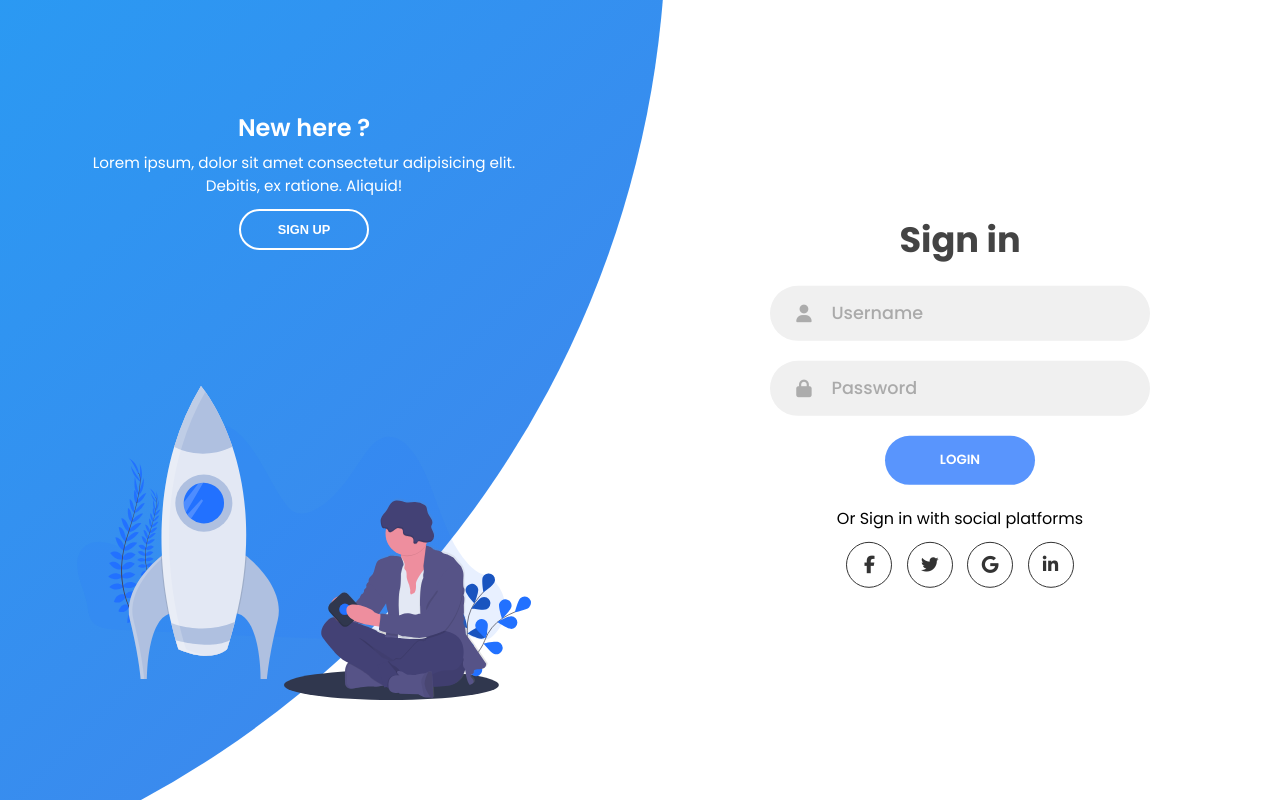
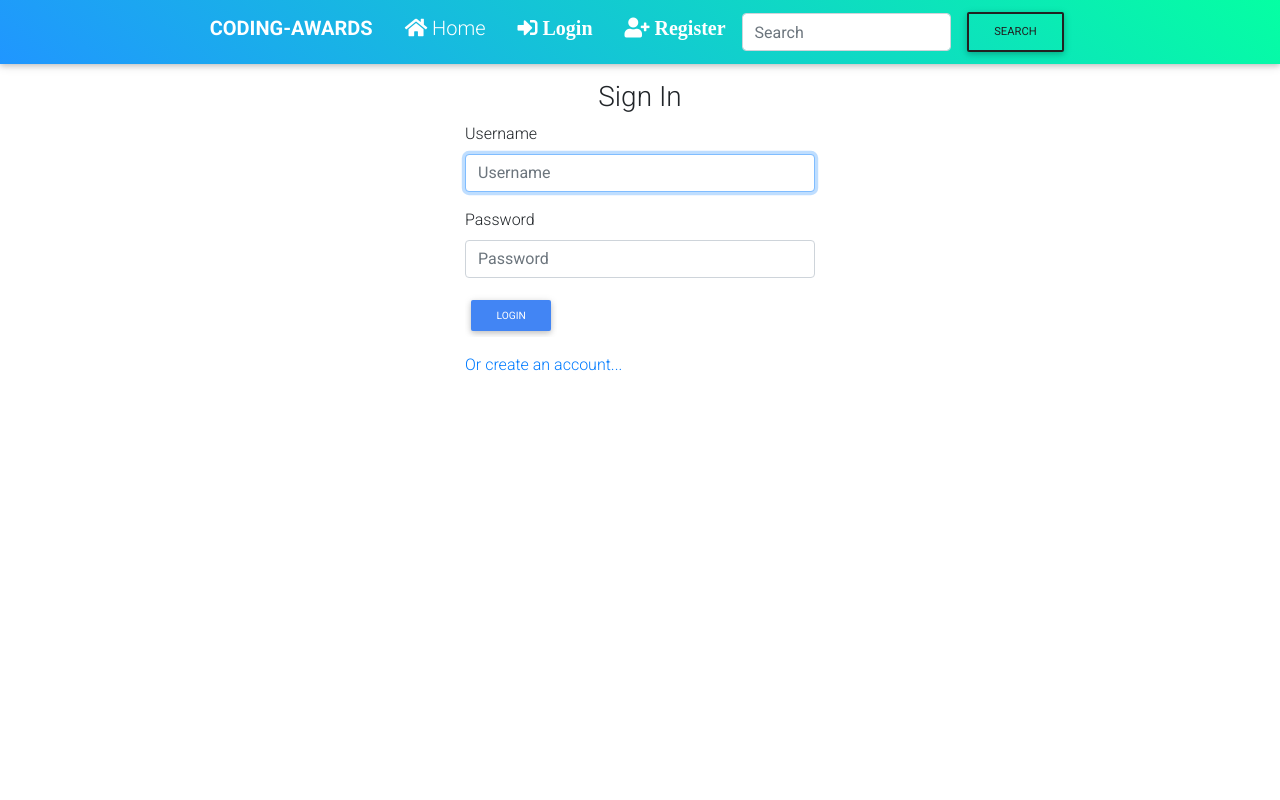
Before and after one commit to abzedmohammed/projects-awards, a Django app: page /accounts/login/ in a window 1280 px wide. Run offline with Django 3.2, Linux system fonts and the light colour scheme; some libraries are stand-ins or nearby versions.

Commit message:
add authentication and change signup form

```diff
--- a/awards/templates/navbar.html
+++ b/awards/templates/navbar.html
@@ -3,6 +3,7 @@
     <li class="nav-item">
       <h5><a class="nav-link white-text" href="/"><i class="fas fa-home"></i>  Home</a></h5>
     </li>
+    {% if user.is_authenticated %}
     <li class="nav-item">
         <h5><a class="nav-link white-text" href="#!"><i class="fas fa-plus-circle">  Post</i></a></h5>
     </li>
@@ -19,11 +20,16 @@
         </a></h5>
       </li> -->
       <li class="nav-item">
-        <h5><a class="nav-link white-text" href="#!"><i class="fas fa-sign-out-alt">  Logout</i></a></h5>
+        <h5><a class="nav-link white-text" href="/logout"><i class="fas fa-sign-out-alt">  Logout</i></a></h5>
+      </li>
+      {% else %}
+      <li class="nav-item">
+        <h5><a class="nav-link white-text" href="/accounts/login"><i class="fas fa-sign-in-alt">  Login</i></a></h5>
       </li>
       <li class="nav-item">
-        <h5><a class="nav-link white-text" href="#!"><i class="fas fa-sign-in-alt">  Login</i></a></h5>
+        <h5><a class="nav-link white-text" href="/signup"><i class="fas fa-user-plus">  Register</i></a></h5>
       </li>
+      {% endif %}
     <form class="form-inline">
         <input class="form-control" type="search" placeholder="Search" aria-label="Search">
         <button class="btn btn-outline-dark btn-md my-2 my-sm-0 ml-3" type="submit">Search</button>
--- a/awards/templates/profile/profile.html
+++ b/awards/templates/profile/profile.html
@@ -107,7 +107,9 @@
                   <div class="font-weight-bold">{{ items.date|date }}</div>
               </div>
               <div class="card-content">
-                  <img src="{{ items.image.url }}" style="width: 100%">
+                  <a href="{% url 'singleProject' items.id %}">
+                    <img src="{{ items.image.url }}" style="width: 100%">
+                  </a>
               </div>
               <div class="card-content p-2">
                   <span>Likes: {{ items.like }}</span>
--- a/awards/templates/registration/login.html
+++ b/awards/templates/registration/login.html
@@ -1,111 +1,80 @@
-{% load static %}
+{% load bootstrap4 %}
 <!DOCTYPE html>
-<html lang="en">
+<html>
 <head>
-    <meta charset="UTF-8" />
-    <meta name="viewport" content="width=device-width, initial-scale=1.0" />
-    <script
-      src="https://kit.fontawesome.com/64d58efce2.js"
-      crossorigin="anonymous"
-    ></script>
-    <link rel="stylesheet" href="{% static 'css/accounts.css' %}" />
-    <title>Sign in & Sign up Form</title>
+  <meta charset="utf-8">
+
+  <title>Accounts</title>
+
+    <!-- Font Awesome -->
+    <link rel="stylesheet" href="https://use.fontawesome.com/releases/v5.8.2/css/all.css">
+    <!-- Google Fonts -->
+    <link rel="stylesheet" href="https://fonts.googleapis.com/css?family=Roboto:300,400,500,700&display=swap">
+    <!-- Bootstrap core CSS -->
+    <link href="https://cdnjs.cloudflare.com/ajax/libs/twitter-bootstrap/4.5.0/css/bootstrap.min.css" rel="stylesheet">
+    <!-- Material Design Bootstrap -->
+    <link href="https://cdnjs.cloudflare.com/ajax/libs/mdbootstrap/4.19.1/css/mdb.min.css" rel="stylesheet">
+
 </head>
 <body>
-    <div class="container">
-      <div class="forms-container">
-        <div class="signin-signup">
-          <form action="#" class="sign-in-form">
-            <h2 class="title">Sign in</h2>
-            <div class="input-field">
-              <i class="fas fa-user"></i>
-              <input type="text" placeholder="Username" />
+  {% include "navbar.html" %}
+
+  <div class="container mt-3">
+    <div class="row">
+      <!-- Empty div -->
+      <div class="col-md-4"></div>
+      <div class="col-md-4">
+        {% if form.errors %}
+          <p> Password or Username is incorrect </p>
+        {% endif %}
+        <div class="panel panel-default">
+
+          <div class="panel-heading">
+            <h3 class="text-center">Sign In</h3>
           </div>
-            <div class="input-field">
-              <i class="fas fa-lock"></i>
-              <input type="password" placeholder="Password" />
+          <div class="panel-body">
+
+            <form  action="/accounts/login/" method="post">
+              {% csrf_token %}
+              {% bootstrap_form form%}
+
+              <div class="form-group">
+                <input type="submit" class="btn btn-primary btn-sm" value="Login">
               </div>
-            <input type="submit" value="Login" class="btn solid" />
-            <p class="social-text">Or Sign in with social platforms</p>
-            <div class="social-media">
-              <a href="#" class="social-icon">
-                <i class="fab fa-facebook-f"></i>
-              </a>
-              <a href="#" class="social-icon">
-                <i class="fab fa-twitter"></i>
-              </a>
-              <a href="#" class="social-icon">
-                <i class="fab fa-google"></i>
-              </a>
-              <a href="#" class="social-icon">
-                <i class="fab fa-linkedin-in"></i>
-              </a>
+
+              <input type="hidden" name="next" value="{{next}}">
+
+            </form>
+
           </div>
-          </form>
-          <form action="#" class="sign-up-form">
-            <h2 class="title">Sign up</h2>
-            <div class="input-field">
-              <i class="fas fa-user"></i>
-              <input type="text" placeholder="Username" />
+
         </div>
-            <div class="input-field">
-              <i class="fas fa-envelope"></i>
-              <input type="email" placeholder="Email" />
+
       </div>
-            <div class="input-field">
-              <i class="fas fa-lock"></i>
-              <input type="password" placeholder="Password" />
-            </div>
-            <input type="submit" class="btn" value="Sign up" />
-            <p class="social-text">Or Sign up with social platforms</p>
-            <div class="social-media">
-              <a href="#" class="social-icon">
-                <i class="fab fa-facebook-f"></i>
-              </a>
-              <a href="#" class="social-icon">
-                <i class="fab fa-twitter"></i>
-              </a>
-              <a href="#" class="social-icon">
-                <i class="fab fa-google"></i>
-              </a>
-              <a href="#" class="social-icon">
-                <i class="fab fa-linkedin-in"></i>
-              </a>
-            </div>
-          </form>
+      <!-- empty div -->
+      <div class="col-md-4">
       </div>
     </div>
 
-      <div class="panels-container">
-        <div class="panel left-panel">
-          <div class="content">
-            <h3>New here ?</h3>
-            <p>
-              Lorem ipsum, dolor sit amet consectetur adipisicing elit. Debitis,
-              ex ratione. Aliquid!
-            </p>
-            <button class="btn transparent" id="sign-up-btn">
-              Sign up
-            </button>
+    <div class="row">
+      <!-- Empty div -->
+      <div class="col-md-4"></div>
+      <div class="col-md-4">
+        <p class=""><a href="/signup">Or create an account...</a></p>
+
       </div>
-          <img src="{% static 'img/log.svg' %}" class="image" alt="" />
-        </div>
-        <div class="panel right-panel">
-          <div class="content">
-            <h3>One of us ?</h3>
-            <p>
-              Lorem ipsum dolor sit amet consectetur adipisicing elit. Nostrum
-              laboriosam ad deleniti.
-            </p>
-            <button class="btn transparent" id="sign-in-btn">
-              Sign in
-            </button>
-          </div>
-          <img src="{% static 'img/awards.png' %}" class="image" alt="" />
-        </div>
+      <div class="col-md-4"></div>
   </div>
 </div>
 
-    <script src="{% static 'js/accounts.js' %}"></script>
+
+    <!-- JQuery -->
+        <script type="text/javascript" src="https://cdnjs.cloudflare.com/ajax/libs/jquery/3.5.1/jquery.min.js"></script>
+        <!-- Bootstrap tooltips -->
+        <script type="text/javascript" src="https://cdnjs.cloudflare.com/ajax/libs/popper.js/1.14.4/umd/popper.min.js"></script>
+        <!-- Bootstrap core JavaScript -->
+        <script type="text/javascript" src="https://cdnjs.cloudflare.com/ajax/libs/twitter-bootstrap/4.5.0/js/bootstrap.min.js"></script>
+        <!-- MDB core JavaScript -->
+        <script type="text/javascript" src="https://cdnjs.cloudflare.com/ajax/libs/mdbootstrap/4.19.1/js/mdb.min.js"></script>
 </body>
 </html>
--- a/awards/urls.py
+++ b/awards/urls.py
@@ -6,14 +6,13 @@ from django.conf.urls.static import static
 urlpatterns=[
     path('', views.index, name='MainPage'),
     path('profile/', views.profile, name='profile'),
-    path('singlePost/', views.single_project, name='singleProject'),
     path('signup/', views.signup, name='signup'),
 #     path('search/', views.search_results, name='search_results'),
     path('logout/', views.logout, name='logout'),
     path('accounts/login', views.login, name='login'),
 #    # path('accounts/register', views.welcome_email, name='welcome'),
 #     path('add_image/', views.add_image, name='addImage'),
-#     path('<uuid:post_id>', views.single_project, name='singleProject'),
+    path('<uuid:post_id>', views.single_project, name='singleProject'),
     path('<uuid:post_id>/like', views.like, name='likePost'),
     path('profile/<username>', views.profile, name='profile'),
     path('profile/<username>/edit', views.profile_edit, name='editProfile'),
```
Also changed, not shown: awards/templates/django_registration/registration_form.html (+64 -94 lines), awards/views.py (+4 -4 lines). Lines whose indentation alone changed are shown as unchanged.
